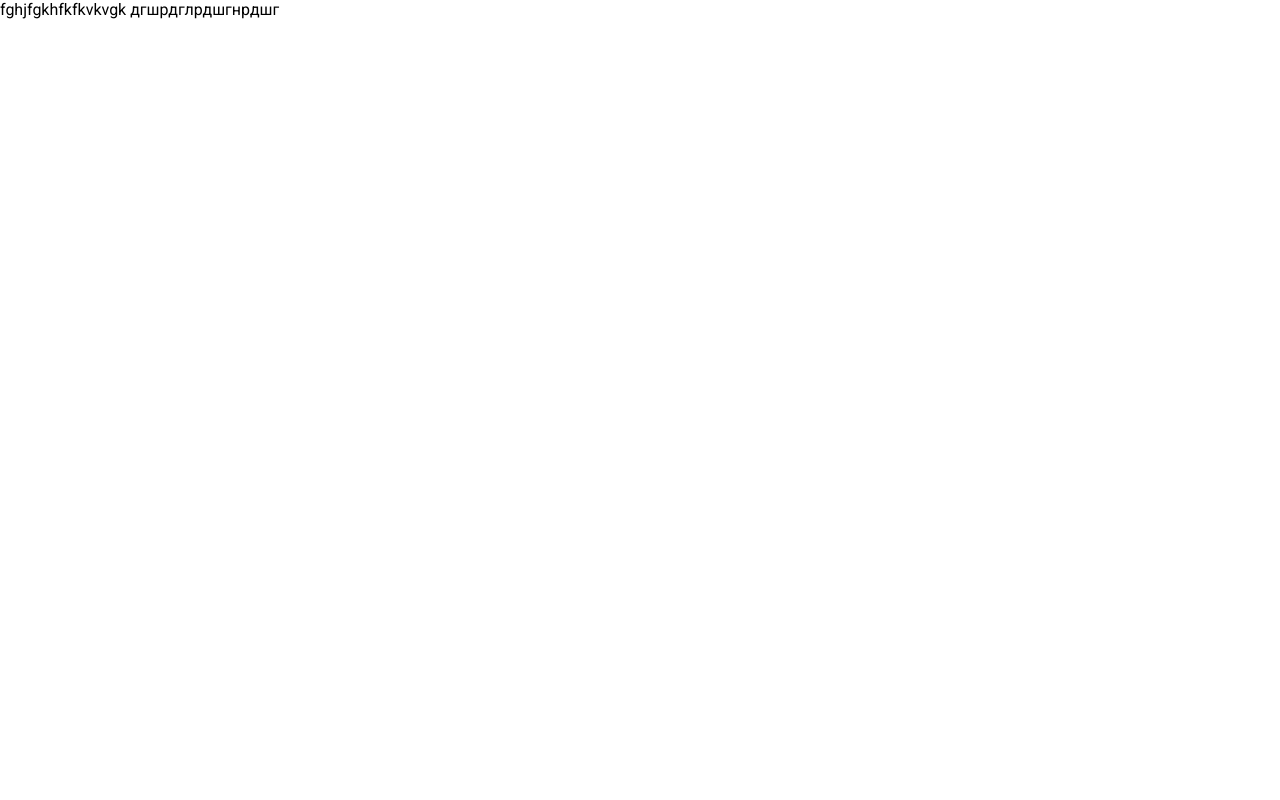
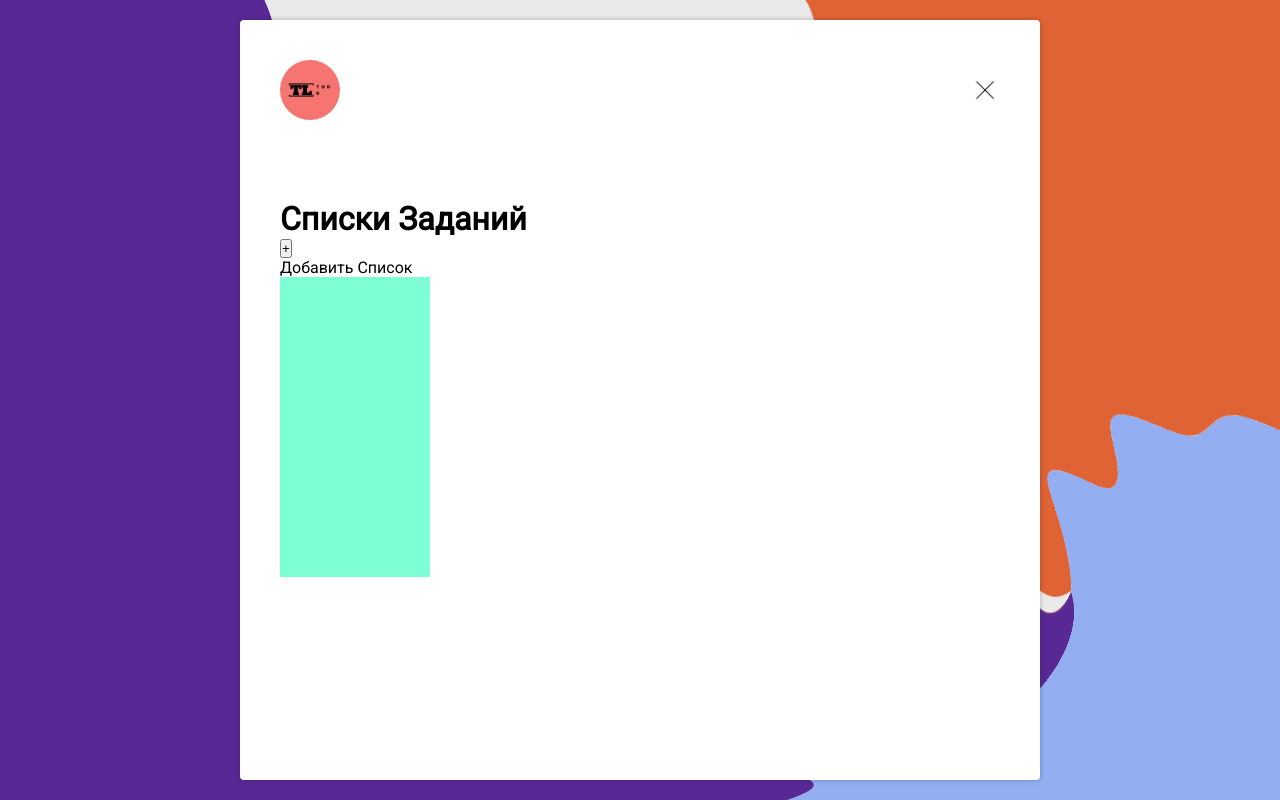
Before and after one commit to Agienko/Todo-App-LS, a React (Create React App) app: page / in a window 1280 px wide. Built offline with nearby package versions, Linux system fonts and the light colour scheme.

Commit message:
add Tasks Lists

```diff
--- a/src/App.jsx
+++ b/src/App.jsx
@@ -1,10 +1,15 @@
 import './fonts/raleway.css'
 import './App.scss';
+import Header from './components/Header/Header';
+import TasksLists from './components/Main/TasksLists';
 
-function App() {
+const App = props => {
   return (
     <div className="App">
-     fghjfgkhfkfkvkvgk дгшрдглрдшгнрдшг
+      <div className="AppContainer">
+        <Header/>
+        <TasksLists/>
+      </div>
     </div>
   );
 }
--- a/src/App.scss
+++ b/src/App.scss
@@ -9,3 +9,25 @@
 body{
     font-family: 'Roboto', 'Raleway', sans-serif;
 }
+
+.App{
+    display: flex;
+    justify-content: center;
+    height: 100vh;
+    padding: 20px 60px;
+    background-image: url(./img/background.jpg);
+    .AppContainer{
+        padding: 40px;
+        width: 90%;
+        min-width: 300px;
+        max-width: 800px;
+        background-color: white;
+        box-shadow: 0 0 5px rgba(16, 16, 16, 0.282);
+        border-radius:4px;
+        .carusel{
+            background-color:aquamarine;
+            width: 150px;
+            height: 300px;
+        }
+    }
+}
--- /dev/null
+++ b/src/components/Header/Header.jsx
@@ -0,0 +1,14 @@
+import s from './Header.module.scss'
+import logo from '../../img/logo.jpeg'
+import close from '../../img/close.png'
+
+const Header = props => {
+  return (
+      <header className={s.header}>
+        <img src={logo} alt="logo" />
+        <img src={close} alt="close" />
+      </header>
+  );
+}
+
+export default Header
--- /dev/null
+++ b/src/components/Header/Header.module.scss
@@ -0,0 +1,18 @@
+.header{
+    display: flex;
+    align-items: center;
+    justify-content: space-between;
+    margin-bottom: 5rem;
+}
+
+
+.header [alt="logo"]{
+    border-radius: 50%;
+    width: 60px;
+    height: 60px;
+}
+.header [alt="close"]{
+    border-radius: 50%;
+    width: 30px;
+    height: 30px;
+}
--- /dev/null
+++ b/src/components/Main/Karusel/Karusel.module.scss
@@ -0,0 +1,3 @@
+.main{
+
+}
--- /dev/null
+++ b/src/components/Main/TasksLists.jsx
@@ -0,0 +1,18 @@
+import s from './TasksLists.module.scss'
+
+const TasksLists = props => {
+  return (
+        <main className={s.main}>
+          <h1>Списки Заданий</h1>
+          <div>
+            <button>+</button>
+            <p>Добавить Список</p>
+          </div>
+          <div className='carusel'>
+
+          </div>
+        </main>
+  )
+}
+
+export default TasksLists;
--- /dev/null
+++ b/src/components/Main/TasksLists.module.scss
@@ -0,0 +1,3 @@
+.main{
+
+}
--- a/src/consts.scss
+++ b/src/consts.scss
@@ -1,3 +1,4 @@
 $colorFiolet: #582994;
 $colorRed: #df6335;
 $colorBlue: #93aef1;
+$clolrWhite: #e9e9e9;
```
Also changed, not shown: src/components/Main/Karusel/Karusel.jsx (added, +18 -0 lines), src/img/background.jpg (added), src/img/logo.jpeg (added).
